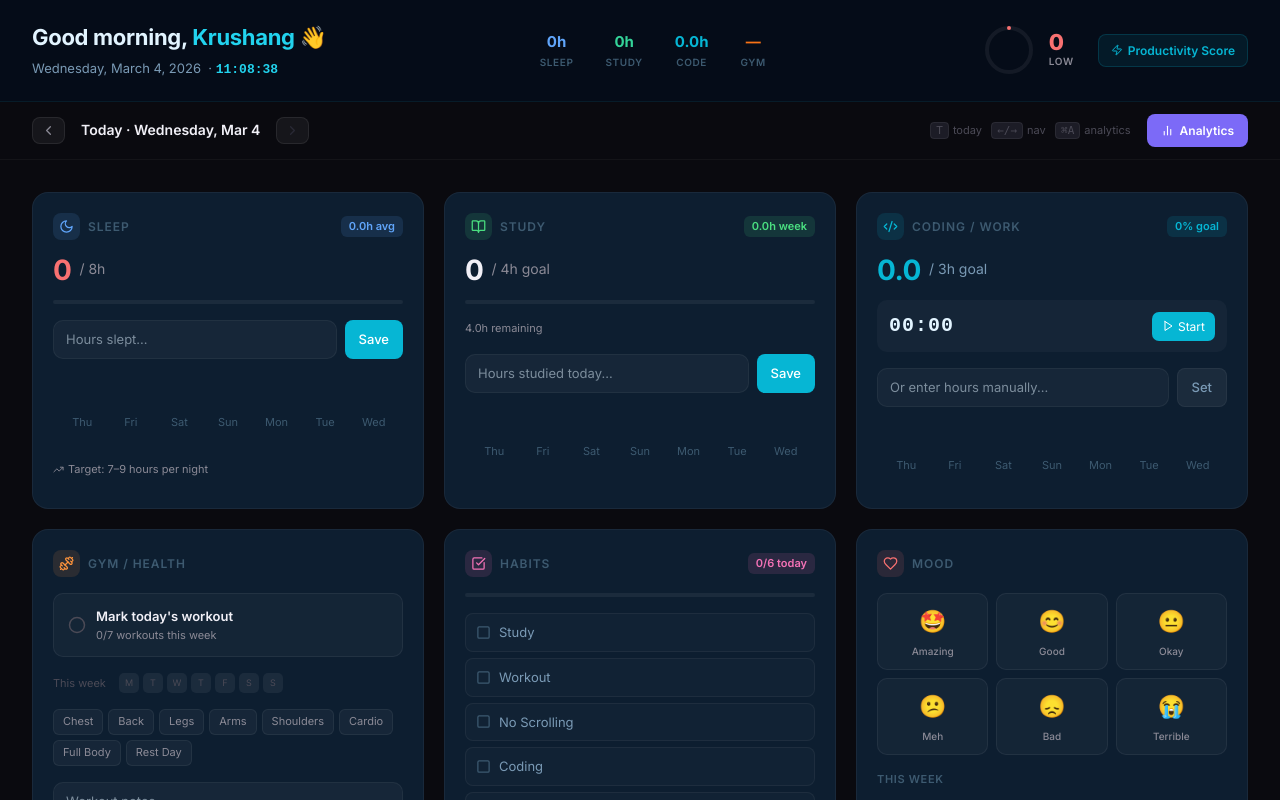
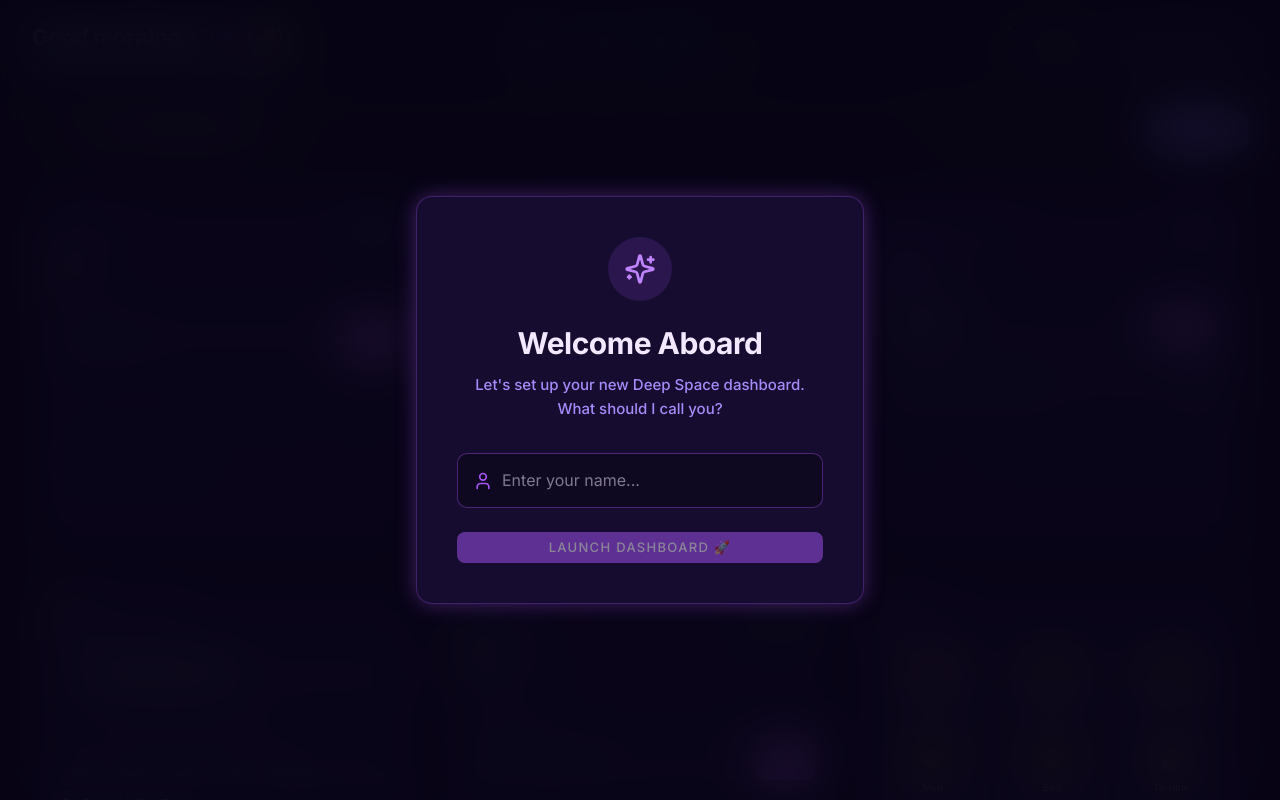
Before and after one commit to Krushang004/personal-dashbard, a Next.js app: page / in a window 1280 px wide. Shown: the top 800 px of the page. Built offline with nearby package versions, Linux system fonts and the light colour scheme.

Commit message:
feat: add first-time setup flow and redesign to Deep Space Purple theme

```diff
--- a/app/globals.css
+++ b/app/globals.css
@@ -1,20 +1,20 @@
 @import "tailwindcss";
 
 @theme {
-  /* Backgrounds — deep ocean navy */
-  --color-bg-primary: #050d1a;
-  --color-bg-secondary: #091524;
-  --color-bg-card: #0d1e30;
-  --color-bg-card-hover: #112740;
+  /* Backgrounds — deep space purple */
+  --color-bg-primary: #080414;
+  --color-bg-secondary: #0f0822;
+  --color-bg-card: #150c2f;
+  --color-bg-card-hover: #1c113c;
 
   /* Borders */
   --color-border: #ffffff0d;
-  --color-border-active: #22d3ee30;
+  --color-border-active: #a855f730;
 
-  /* Accent — electric cyan */
-  --color-accent: #06b6d4;
-  --color-accent-light: #22d3ee;
-  --color-accent-dim: #06b6d418;
+  /* Accent — vibrant amethyst */
+  --color-accent: #a855f7;
+  --color-accent-light: #c084fc;
+  --color-accent-dim: #a855f718;
 
   /* Semantic colors */
   --color-green: #34d399;
@@ -31,9 +31,9 @@
   --color-red-dim: #f8717118;
 
   /* Text */
-  --color-text-primary: #e2f4ff;
-  --color-text-secondary: #7a9ab5;
-  --color-text-muted: #3d5a70;
+  --color-text-primary: #f3e8ff;
+  --color-text-secondary: #a78bfa;
+  --color-text-muted: #7c3aed;
 
   --font-sans: 'Inter', system-ui, -apple-system, sans-serif;
 }
@@ -108,7 +108,7 @@
   .card:hover {
     border-color: var(--color-border-active);
     background: var(--color-bg-card-hover);
-    box-shadow: 0 8px 32px rgba(0, 0, 0, 0.5), 0 0 0 0.5px rgba(6, 182, 212, 0.15), 0 0 40px rgba(6, 182, 212, 0.04);
+    box-shadow: 0 8px 32px rgba(0, 0, 0, 0.5), 0 0 0 0.5px rgba(168, 85, 247, 0.2), 0 0 40px rgba(168, 85, 247, 0.08);
     transform: translateY(-1px);
   }
 
@@ -125,7 +125,7 @@
 
   .input-field:focus {
     border-color: var(--color-accent);
-    background: rgba(6, 182, 212, 0.06);
+    background: rgba(168, 85, 247, 0.08);
   }
 
   .btn-primary {
@@ -200,7 +200,7 @@
   }
 
   .glow-accent {
-    box-shadow: 0 0 20px rgba(6, 182, 212, 0.35);
+    box-shadow: 0 0 20px rgba(168, 85, 247, 0.35);
   }
 
   .badge {
@@ -223,7 +223,7 @@
 }
 
 .recharts-text {
-  fill: #3d5a70 !important;
+  fill: #a78bfa !important;
   font-size: 11px !important;
   font-family: var(--font-sans) !important;
 }
@@ -277,9 +277,9 @@
 
 /* Scrollbar track tint */
 ::-webkit-scrollbar-thumb {
-  background: #112740;
+  background: #1c113c;
 }
 
 ::-webkit-scrollbar-thumb:hover {
-  background: #1a3a55;
+  background: #2e1c66;
 }
--- a/app/page.tsx
+++ b/app/page.tsx
@@ -4,11 +4,13 @@ import { useState, useEffect, useCallback } from 'react';
 import { format } from 'date-fns';
 import { BarChart2, ChevronLeft, ChevronRight } from 'lucide-react';
 
+import { getTodayKey, getWeekKeys } from '@/utils/dateUtils';
+import { useUserData } from '@/hooks/useUserData';
 import { useLocalStorage } from '@/hooks/useLocalStorage';
 import { DayData, emptyDay } from '@/utils/types';
-import { getTodayKey, getWeekKeys } from '@/utils/dateUtils';
 
 import Header from '@/components/dashboard/Header';
+import SetupModal from '@/components/dashboard/SetupModal';
 import SleepCard from '@/components/dashboard/SleepCard';
 import StudyCard from '@/components/dashboard/StudyCard';
 import CodingCard from '@/components/dashboard/CodingCard';
@@ -21,6 +23,7 @@ import NotesCard from '@/components/dashboard/NotesCard';
 import AnalyticsPage from '@/components/dashboard/AnalyticsPage';
 
 export default function DashboardPage() {
+    const { userName, setUserName, isLoaded, isFirstTime } = useUserData();
     const [allData, setAllData] = useLocalStorage<Record<string, DayData>>('life-dashboard-v1', {});
     const [viewingDate, setViewingDate] = useState(getTodayKey());
     const [showAnalytics, setShowAnalytics] = useState(false);
@@ -69,11 +72,15 @@ export default function DashboardPage() {
         return () => window.removeEventListener('keydown', onKey);
     }, [viewingDate, isToday]);
 
-    if (!mounted) return null;
+    if (!mounted || !isLoaded) return null;
 
     return (
-        <div style={{ minHeight: '100vh', background: '#0a0a0f' }}>
-            <Header today={todayData} />
+        <div style={{ minHeight: '100vh', background: 'var(--color-bg-primary, #080414)' }}>
+
+            {/* First-time Setup Modal */}
+            {isFirstTime && <SetupModal onComplete={setUserName} />}
+
+            <Header today={todayData} userName={userName || 'Guest'} />
 
             {/* Date navigation bar */}
             <div className="flex flex-col sm:flex-row items-start sm:items-center justify-between gap-4 px-4 sm:px-8 py-3 relative z-10" style={{ borderBottom: '1px solid rgba(255,255,255,0.04)' }}>
@@ -117,14 +124,14 @@ export default function DashboardPage() {
             {/* Main grid */}
             <div className="p-4 sm:p-6 md:p-8 max-w-[1400px] mx-auto">
                 <div className="grid grid-cols-1 md:grid-cols-2 xl:grid-cols-3 gap-4 md:gap-5">
-                    {/* Row 1: Sleep, Study, Coding */}
+                    {/* Row 1: Sleep, Habits, Coding */}
                     <SleepCard today={todayData} weekData={weekData} onUpdate={updateDay} />
-                    <StudyCard today={todayData} weekData={weekData} onUpdate={updateDay} />
+                    <HabitsCard today={todayData} weekData={weekData} onUpdate={updateDay} />
                     <CodingCard today={todayData} weekData={weekData} onUpdate={updateDay} />
 
-                    {/* Row 2: Gym, Habits, Mood */}
+                    {/* Row 2: Gym, Study, Mood */}
                     <GymCard today={todayData} weekData={weekData} onUpdate={updateDay} />
-                    <HabitsCard today={todayData} weekData={weekData} onUpdate={updateDay} />
+                    <StudyCard today={todayData} weekData={weekData} onUpdate={updateDay} />
                     <MoodCard today={todayData} weekData={weekData} onUpdate={updateDay} />
 
                     {/* Row 3: Money (wide), Social */}
--- a/components/dashboard/CodingCard.tsx
+++ b/components/dashboard/CodingCard.tsx
@@ -15,7 +15,7 @@ interface Props {
 const CustomTooltip = ({ active, payload }: { active?: boolean; payload?: { value: number }[] }) => {
     if (active && payload && payload.length) {
         return (
-            <div style={{ background: '#0d1e30', border: '1px solid #22d3ee20', borderRadius: 8, padding: '6px 10px' }}>
+            <div style={{ background: '#0d1e30', border: '1px solid #c084fc20', borderRadius: 8, padding: '6px 10px' }}>
                 <p style={{ color: '#e2f4ff', fontSize: 12, fontWeight: 600 }}>{payload[0].value}h</p>
             </div>
         );
@@ -65,18 +65,18 @@ export default function CodingCard({ today, weekData, onUpdate }: Props) {
         <div className="card p-5 flex flex-col gap-4">
             <div className="flex items-center justify-between">
                 <div className="flex items-center gap-2">
-                    <div style={{ background: '#06b6d420', borderRadius: 8, padding: '6px' }}>
-                        <Code2 size={15} style={{ color: '#06b6d4' }} />
+                    <div style={{ background: '#a855f720', borderRadius: 8, padding: '6px' }}>
+                        <Code2 size={15} style={{ color: '#a855f7' }} />
                     </div>
                     <span className="section-title">Coding / Work</span>
                 </div>
-                <span className="badge" style={{ background: '#06b6d420', color: '#06b6d4' }}>
+                <span className="badge" style={{ background: '#a855f720', color: '#a855f7' }}>
                     {pct.toFixed(0)}% goal
                 </span>
             </div>
 
             <div className="flex items-end gap-2">
-                <span className="value-lg" style={{ color: today.coding >= target ? '#34d399' : '#06b6d4' }}>
+                <span className="value-lg" style={{ color: today.coding >= target ? '#34d399' : '#a855f7' }}>
                     {today.coding.toFixed(1)}
                 </span>
                 <span style={{ color: '#7a9ab5', marginBottom: 4 }}>/ {target}h goal</span>
@@ -85,14 +85,14 @@ export default function CodingCard({ today, weekData, onUpdate }: Props) {
             {/* Timer */}
             <div style={{ background: 'rgba(255,255,255,0.03)', borderRadius: 10, padding: '10px 12px' }}>
                 <div style={{ display: 'flex', alignItems: 'center', justifyContent: 'space-between' }}>
-                    <span style={{ fontFamily: 'monospace', fontSize: 20, fontWeight: 700, color: running ? '#22d3ee' : '#e2f4ff', letterSpacing: 1 }}
+                    <span style={{ fontFamily: 'monospace', fontSize: 20, fontWeight: 700, color: running ? '#c084fc' : '#e2f4ff', letterSpacing: 1 }}
                         className={running ? 'timer-active' : ''}>
                         {formatTime(elapsed)}
                     </span>
                     <div style={{ display: 'flex', gap: 6 }}>
                         <button
                             onClick={() => setRunning(!running)}
-                            style={{ background: running ? '#06b6d420' : '#06b6d4', borderRadius: 7, padding: '5px 10px', border: 'none', cursor: 'pointer', display: 'flex', alignItems: 'center', gap: 4, color: running ? '#22d3ee' : 'white', fontSize: 12 }}>
+                            style={{ background: running ? '#a855f720' : '#a855f7', borderRadius: 7, padding: '5px 10px', border: 'none', cursor: 'pointer', display: 'flex', alignItems: 'center', gap: 4, color: running ? '#c084fc' : 'white', fontSize: 12 }}>
                             {running ? <Pause size={12} /> : <Play size={12} />}
                             {running ? 'Pause' : 'Start'}
                         </button>
@@ -126,7 +126,7 @@ export default function CodingCard({ today, weekData, onUpdate }: Props) {
                         <Tooltip content={<CustomTooltip />} cursor={false} />
                         <Bar dataKey="hours" radius={[3, 3, 0, 0]}>
                             {chartData.map((entry, index) => (
-                                <Cell key={index} fill={index === 6 ? '#06b6d4' : '#06b6d430'} />
+                                <Cell key={index} fill={index === 6 ? '#a855f7' : '#a855f730'} />
                             ))}
                         </Bar>
                     </BarChart>
--- a/components/dashboard/HabitsCard.tsx
+++ b/components/dashboard/HabitsCard.tsx
@@ -48,7 +48,7 @@ export default function HabitsCard({ today, weekData, onUpdate }: Props) {
             {/* Progress */}
             <div className="progress-bar">
                 <div className="progress-fill"
-                    style={{ width: `${(done / total) * 100}%`, background: 'linear-gradient(90deg, #e879f9, #06b6d4)' }} />
+                    style={{ width: `${(done / total) * 100}%`, background: 'linear-gradient(90deg, #e879f9, #a855f7)' }} />
             </div>
 
             {/* Habit list */}
--- a/components/dashboard/Header.tsx
+++ b/components/dashboard/Header.tsx
@@ -8,10 +8,11 @@ import { getGreeting } from '@/utils/dateUtils';
 
 interface Props {
     today: DayData;
+    userName: string;
     onRefresh?: () => void;
 }
 
-export default function Header({ today, onRefresh }: Props) {
+export default function Header({ today, userName, onRefresh }: Props) {
     const [now, setNow] = useState(new Date());
     const score = calcProductivityScore(today);
     const scoreColor = getScoreColor(score);
@@ -38,7 +39,7 @@ export default function Header({ today, onRefresh }: Props) {
             <div>
                 <div style={{ display: 'flex', alignItems: 'center', gap: 8 }}>
                     <h1 style={{ fontSize: 22, fontWeight: 700, color: '#e2f4ff', letterSpacing: '-0.3px' }}>
-                        {getGreeting()}, <span style={{ color: '#22d3ee' }}>Krushang</span> 👋
+                        {getGreeting()}, <span style={{ color: 'var(--color-accent, #a855f7)' }}>{userName}</span> 👋
                     </h1>
                     {moodEntry && (
                         <span title={`Mood: ${moodEntry.label}`} style={{ fontSize: 18, cursor: 'default' }}>{moodEntry.emoji}</span>
@@ -46,7 +47,7 @@ export default function Header({ today, onRefresh }: Props) {
                 </div>
                 <div style={{ color: '#7a9ab5', fontSize: 13, marginTop: 3, fontWeight: 400 }}>
                     {format(now, 'EEEE, MMMM d, yyyy')} &nbsp;·&nbsp;
-                    <span style={{ fontFamily: 'monospace', color: '#22d3ee', fontWeight: 600 }}>
+                    <span style={{ fontFamily: 'monospace', color: 'var(--color-accent-light, #c084fc)', fontWeight: 600 }}>
                         {format(now, 'HH:mm:ss')}
                     </span>
                 </div>
@@ -75,9 +76,9 @@ export default function Header({ today, onRefresh }: Props) {
                     </div>
                 </div>
 
-                <div style={{ display: 'flex', alignItems: 'center', gap: 5, padding: '6px 12px', background: '#06b6d415', border: '1px solid #06b6d430', borderRadius: 8 }}>
-                    <Zap size={12} style={{ color: '#06b6d4' }} />
-                    <span style={{ fontSize: 12, fontWeight: 600, color: '#06b6d4' }}>Productivity Score</span>
+                <div style={{ display: 'flex', alignItems: 'center', gap: 5, padding: '6px 12px', background: 'var(--color-accent-dim)', border: '1px solid rgba(168,85,247,0.3)', borderRadius: 8 }}>
+                    <Zap size={12} style={{ color: 'var(--color-accent, #a855f7)' }} />
+                    <span style={{ fontSize: 12, fontWeight: 600, color: 'var(--color-accent, #a855f7)' }}>Productivity Score</span>
                 </div>
             </div>
         </div>
--- a/components/dashboard/NotesCard.tsx
+++ b/components/dashboard/NotesCard.tsx
@@ -53,8 +53,8 @@ export default function NotesCard({ today, onUpdate }: Props) {
                     <button onClick={handleSave}
                         style={{
                             display: 'flex', alignItems: 'center', gap: 4, padding: '4px 9px', borderRadius: 7, cursor: 'pointer', fontSize: 11,
-                            background: saved ? 'rgba(255,255,255,0.04)' : '#06b6d418', border: `1px solid ${saved ? 'rgba(255,255,255,0.06)' : '#06b6d435'}`,
-                            color: saved ? '#3d5a70' : '#06b6d4', transition: 'all 0.2s'
+                            background: saved ? 'rgba(255,255,255,0.04)' : '#a855f718', border: `1px solid ${saved ? 'rgba(255,255,255,0.06)' : '#a855f735'}`,
+                            color: saved ? '#3d5a70' : '#a855f7', transition: 'all 0.2s'
                         }}>
                         <Save size={10} />
                         {saved ? 'Saved' : 'Save'}
@@ -74,7 +74,7 @@ Use this as your daily brain dump. What did you learn? What will you do tomorrow
                     borderRadius: 10, padding: '12px', color: '#e2f4ff', fontSize: 13, lineHeight: 1.7,
                     fontFamily: 'Inter, system-ui, sans-serif', outline: 'none', transition: 'border-color 0.2s'
                 }}
-                onFocus={e => { e.target.style.borderColor = '#06b6d4'; e.target.style.background = '#06b6d408'; }}
+                onFocus={e => { e.target.style.borderColor = '#a855f7'; e.target.style.background = '#a855f708'; }}
                 onBlur={e => { e.target.style.borderColor = 'rgba(255,255,255,0.06)'; e.target.style.background = 'rgba(255,255,255,0.02)'; }}
             />
 
--- /dev/null
+++ b/components/dashboard/SetupModal.tsx
@@ -0,0 +1,71 @@
+'use client';
+
+import { useState } from 'react';
+import { User, Sparkles } from 'lucide-react';
+
+interface Props {
+    onComplete: (name: string) => void;
+}
+
+export default function SetupModal({ onComplete }: Props) {
+    const [name, setName] = useState('');
+
+    const handleSubmit = (e: React.FormEvent) => {
+        e.preventDefault();
+        const trimmed = name.trim();
+        if (trimmed) onComplete(trimmed);
+    };
+
+    return (
+        <div className="fixed inset-0 z-[200] flex items-center justify-center p-4 sm:p-8"
+            style={{
+                background: 'rgba(8,4,20,0.85)', backdropFilter: 'blur(24px)'
+            }}>
+            <div className="card p-8 sm:p-10 w-full max-w-md animate-fade-in glow-accent text-center"
+                style={{ border: '1px solid rgba(168,85,247,0.3)' }}>
+
+                <div className="mx-auto w-16 h-16 flex items-center justify-center rounded-full mb-6"
+                    style={{ background: 'rgba(168,85,247,0.15)', color: '#c084fc' }}>
+                    <Sparkles size={32} />
+                </div>
+
+                <h2 className="text-3xl font-bold mb-3" style={{ color: '#f3e8ff', letterSpacing: '-0.5px' }}>
+                    Welcome Aboard
+                </h2>
+                <p className="mb-8 font-medium" style={{ color: '#a78bfa', fontSize: 15 }}>
+                    Let's set up your new Deep Space dashboard. What should I call you?
+                </p>
+
+                <form onSubmit={handleSubmit} className="flex flex-col gap-4">
+                    <div className="relative">
+                        <User className="absolute left-4 top-1/2 -translate-y-1/2 text-primary" size={20} style={{ color: '#a855f7' }} />
+                        <input
+                            autoFocus
+                            type="text"
+                            value={name}
+                            onChange={e => setName(e.target.value)}
+                            placeholder="Enter your name..."
+                            className="input-field text-lg w-full"
+                            style={{
+                                padding: '14px 16px 14px 44px',
+                                fontSize: 16,
+                                borderColor: 'rgba(168,85,247,0.4)',
+                                background: 'rgba(8,4,20,0.5)'
+                            }}
+                        />
+                    </div>
+
+                    <button
+                        type="submit"
+                        disabled={!name.trim()}
+                        className="btn-primary w-full py-4 text-sm font-bold uppercase tracking-widest disabled:opacity-50"
+                        style={{ marginTop: 8 }}
+                    >
+                        Launch Dashboard 🚀
+                    </button>
+                </form>
+
+            </div>
+        </div>
+    );
+}
--- a/components/dashboard/SocialCard.tsx
+++ b/components/dashboard/SocialCard.tsx
@@ -22,7 +22,7 @@ const FIELDS: StatField[] = [
     { key: 'ytViews', label: 'YT Views', icon: <Youtube size={13} />, color: '#f87171', placeholder: '0', suffix: 'views' },
     { key: 'ytSubscribers', label: 'YT Subs', icon: <Users size={13} />, color: '#fb923c', placeholder: '0', suffix: 'subs' },
     { key: 'igViews', label: 'IG Views', icon: <Instagram size={13} />, color: '#f472b6', placeholder: '0', suffix: 'views' },
-    { key: 'followers', label: 'IG Followers', icon: <TrendingUp size={13} />, color: '#06b6d4', placeholder: '0', suffix: 'followers' },
+    { key: 'followers', label: 'IG Followers', icon: <TrendingUp size={13} />, color: '#a855f7', placeholder: '0', suffix: 'followers' },
 ];
 
 export default function SocialCard({ today, onUpdate }: Props) {
--- a/components/dashboard/StudyCard.tsx
+++ b/components/dashboard/StudyCard.tsx
@@ -61,7 +61,7 @@ export default function StudyCard({ today, weekData, onUpdate }: Props) {
             </div>
 
             <div className="progress-bar">
-                <div className="progress-fill" style={{ width: `${pct}%`, background: 'linear-gradient(90deg, #4ade80, #22d3ee)' }} />
+                <div className="progress-fill" style={{ width: `${pct}%`, background: 'linear-gradient(90deg, #4ade80, #c084fc)' }} />
             </div>
 
             <div style={{ fontSize: 11, color: '#8b8a96' }}>
--- /dev/null
+++ b/hooks/useUserData.ts
@@ -0,0 +1,34 @@
+import { useState, useEffect } from 'react';
+
+export function useUserData() {
+    const [userName, setUserNameState] = useState<string | null>(null);
+    const [isLoaded, setIsLoaded] = useState(false);
+
+    useEffect(() => {
+        try {
+            const stored = localStorage.getItem('life-dashboard-user-v1');
+            if (stored) {
+                setUserNameState(JSON.parse(stored));
+            }
+        } catch (error) {
+            console.error('Failed to parse user data:', error);
+        }
+        setIsLoaded(true);
+    }, []);
+
+    const setUserName = (name: string) => {
+        try {
+            localStorage.setItem('life-dashboard-user-v1', JSON.stringify(name));
+            setUserNameState(name);
+        } catch (error) {
+            console.error('Failed to save user data:', error);
+        }
+    };
+
+    return {
+        userName,
+        setUserName,
+        isLoaded,
+        isFirstTime: isLoaded && userName === null
+    };
+}
```
Also changed, not shown: components/dashboard/AnalyticsPage.tsx (+9 -9 lines).
